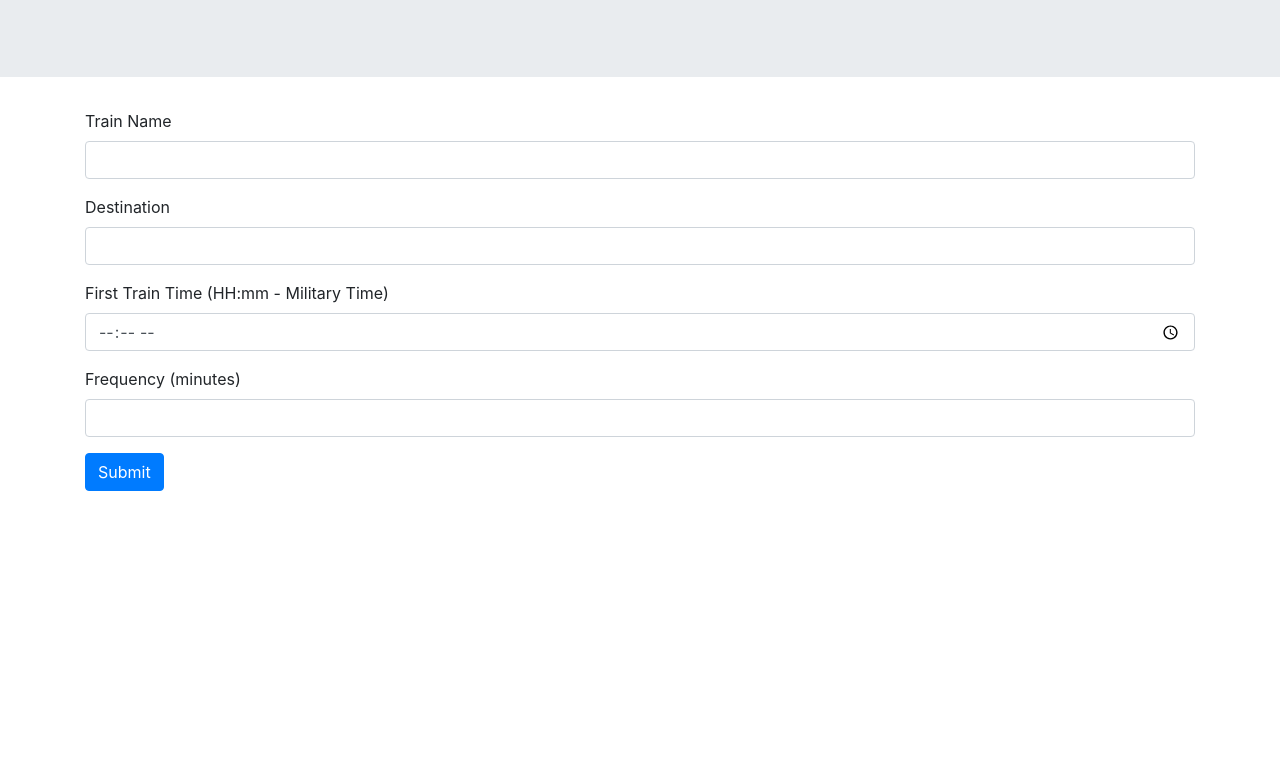
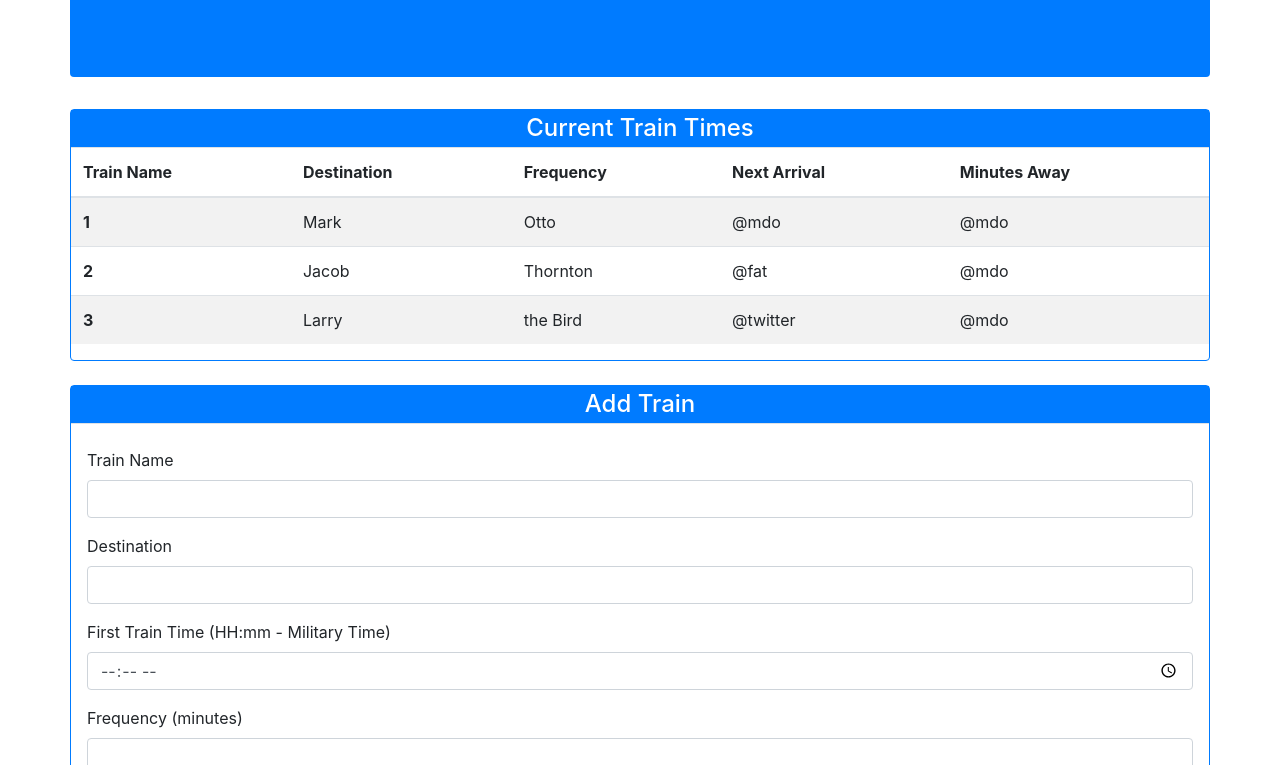
Before and after one commit to Brademacher/Train-Time, a plain HTML site: page index.html in a window 1280 px wide. Shown: the part 172-937 px from the top of the page. Before the commit the page ends 800 px from the top, so only its background shows below. Drawn offline with nearby package versions, Linux system fonts and the light colour scheme.

Commit message:
preliminary styling for HTML document done

```diff
--- a/css/reset.css
+++ b/css/reset.css
@@ -0,0 +1,48 @@
+/* http://meyerweb.com/eric/tools/css/reset/
+   v2.0 | 20110126
+   License: none (public domain)
+*/
+
+html, body, div, span, applet, object, iframe,
+h1, h2, h3, h4, h5, h6, p, blockquote, pre,
+a, abbr, acronym, address, big, cite, code,
+del, dfn, em, img, ins, kbd, q, s, samp,
+small, strike, strong, sub, sup, tt, var,
+b, u, i, center,
+dl, dt, dd, ol, ul, li,
+fieldset, form, label, legend,
+table, caption, tbody, tfoot, thead, tr, th, td,
+article, aside, canvas, details, embed,
+figure, figcaption, footer, header, hgroup,
+menu, nav, output, ruby, section, summary,
+time, mark, audio, video {
+	margin: 0;
+	padding: 0;
+	border: 0;
+	font-size: 100%;
+	font: inherit;
+	vertical-align: baseline;
+}
+/* HTML5 display-role reset for older browsers */
+article, aside, details, figcaption, figure,
+footer, header, hgroup, menu, nav, section {
+	display: block;
+}
+body {
+	line-height: 1;
+}
+ol, ul {
+	list-style: none;
+}
+blockquote, q {
+	quotes: none;
+}
+blockquote:before, blockquote:after,
+q:before, q:after {
+	content: '';
+	content: none;
+}
+table {
+	border-collapse: collapse;
+	border-spacing: 0;
+}
--- a/index.html
+++ b/index.html
@@ -5,6 +5,7 @@
     <meta charset="UTF-8">
     <meta name="viewport" content="width=device-width, initial-scale=1.0">
     <meta http-equiv="X-UA-Compatible" content="ie=edge">
+    <link rel="stylesheet" href=".css/style.reset.css">
     <link rel="stylesheet" href="https://stackpath.bootstrapcdn.com/bootstrap/4.1.0/css/bootstrap.min.css" integrity="sha384-9gVQ4dYFwwWSjIDZnLEWnxCjeSWFphJiwGPXr1jddIhOegiu1FwO5qRGvFXOdJZ4"
         crossorigin="anonymous">
     <link rel="stylesheet" href="./css/style.css">
@@ -12,17 +13,59 @@
 </head>
 
 <body>
-    <!-- Train Time Table -->
-    <div class="jumbotron jumbotron-fluid">
+    <div class="container jumbotron jumbotron-fluid rounded bg-primary text-center text-white">
         <div class="container">
-            <h1 class="display-4">Fluid jumbotron</h1>
-            <p class="lead">This is a modified jumbotron that occupies the entire horizontal space of its parent.</p>
+            <h1 class="display-4">Anytime is Train Time</h1>
+            <p class="lead">Choo Choo. Chee Chee.</p>
         </div>
     </div>
 
+    <!-- Train Time Table -->
+    <div class="container border border-primary rounded p-0">
+        <h4 class="bg-primary  p-1 mb-0 text-center text-white">Current Train Times</h4>
+        <table class="table table-striped">
+            <thead>
+                <tr>
+                    <th scope="col">Train Name</th>
+                    <th scope="col">Destination</th>
+                    <th scope="col">Frequency</th>
+                    <th scope="col">Next Arrival</th>
+                    <th scope="col">Minutes Away</th>
+                </tr>
+            </thead>
+            <tbody>
+                <tr>
+                    <th scope="row">1</th>
+                    <td>Mark</td>
+                    <td>Otto</td>
+                    <td>@mdo</td>
+                    <td>@mdo</td>
+                </tr>
+                <tr>
+                    <th scope="row">2</th>
+                    <td>Jacob</td>
+                    <td>Thornton</td>
+                    <td>@fat</td>
+                    <td>@mdo</td>
+                </tr>
+                <tr>
+                    <th scope="row">3</th>
+                    <td>Larry</td>
+                    <td>the Bird</td>
+                    <td>@twitter</td>
+                    <td>@mdo</td>
+                </tr>
+            </tbody>
+        </table>
+    </div>
+
+    <br>
+
     <!-- Submission Form -->
-    <div class="container">
-        <form>
+
+    <div class="container border border-primary rounded p-0">
+        <h4 class="border-bottom bg-primary p-1 text-center text-white">Add Train</h4>
+        <form class="p-3">
             <div class="form-group">
                 <label for="exampleInputEmail1">Train Name</label>
                 <input type="text" class="form-control" id="trainName" aria-describedby="emailHelp">
@@ -39,11 +82,13 @@
                 <label for="exampleInputEmail1">Frequency (minutes)</label>
                 <input type="number" class="form-control" id="frequency" aria-describedby="emailHelp">
             </div>
-    <!-- Submit Button -->
+            <!-- Submit Button -->
             <button type="submit" class="btn btn-primary">Submit</button>
         </form>
     </div>
 
+    <br>
+
 </body>
 
 </html>
```
